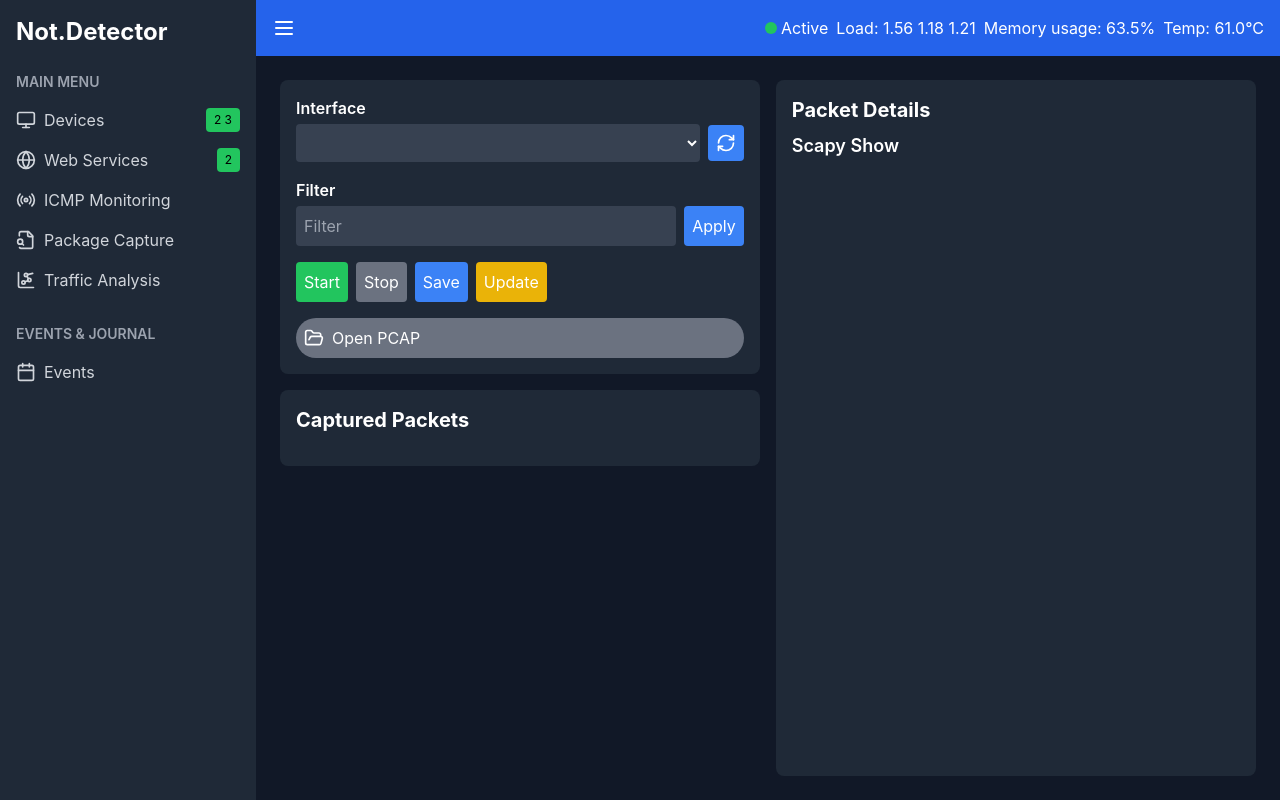
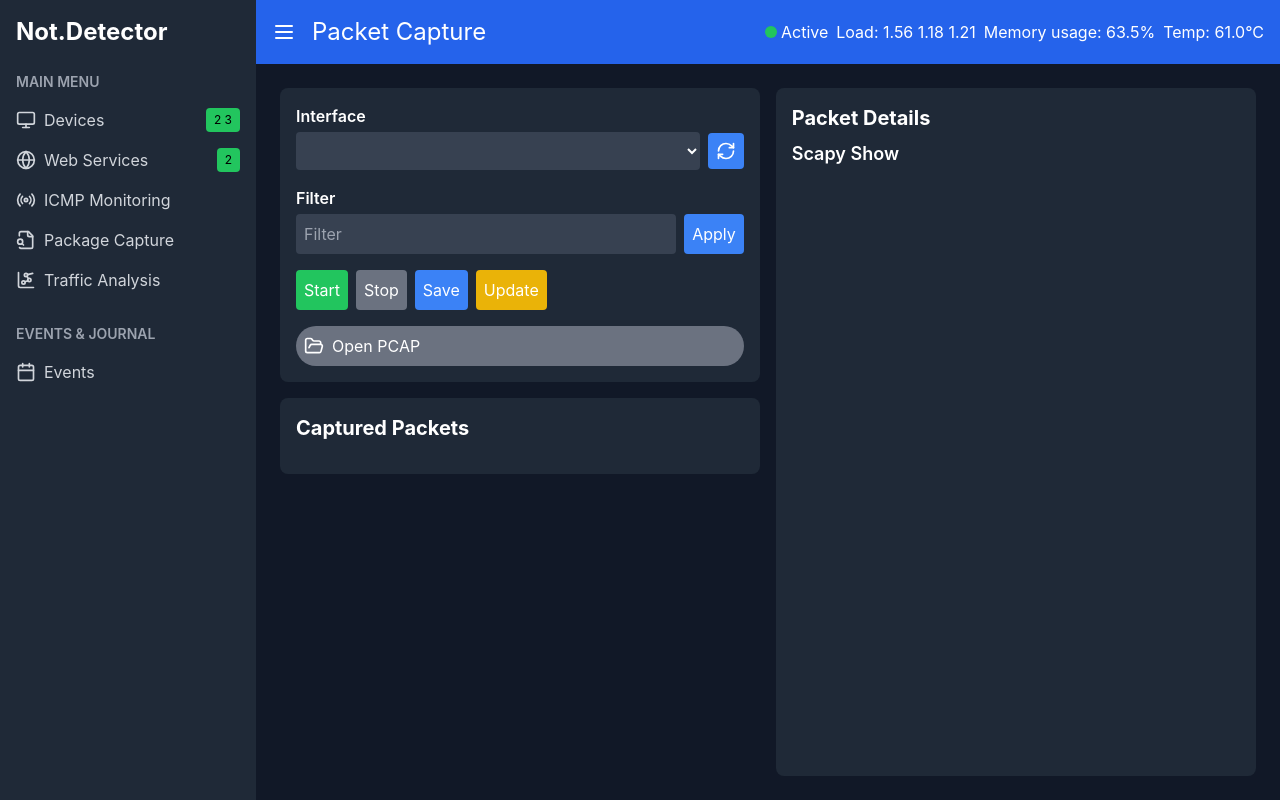
Before and after one commit to DataDefendersWithAI/Network-Detector-and-Web-Monitor, a React (Create React App) app in the folder frontend/: page /package-capture in a window 1280 px wide. Built offline with nearby package versions, Linux system fonts and the light colour scheme.

Commit message:
add headerContent

```diff
--- a/frontend/src/components/PacketCapture.js
+++ b/frontend/src/components/PacketCapture.js
@@ -157,7 +157,7 @@ const PacketCapture = () => {
     <div className="flex bg-gray-900 text-white min-h-screen">
       <Sidebar isNavOpen={isNavOpen} />
       <div className="flex-grow flex flex-col w-4/5">
-        <Headerbar toggleNav={toggleNav} />
+        <Headerbar toggleNav={toggleNav} headerContent={"Packet Capture"}/>
         <main className="p-6 flex-grow flex max-h-screen space-x-4">
           <div className="w-1/2 flex flex-col space-y-4 max-h-screen overflow-y-auto">
             <div className="bg-gray-800 p-4 rounded-lg space-y-4">
--- a/frontend/src/components/TrafficAnalysis.js
+++ b/frontend/src/components/TrafficAnalysis.js
@@ -61,7 +61,7 @@ const TrafficAnalysis = () => {
     <div className="flex bg-gray-900 text-white min-h-screen">
       <Sidebar isNavOpen={isNavOpen} />
       <div className="rounded-lg shadow-lg flex-grow space-y-6">
-        <Headerbar toggleNav={toggleNav} />
+        <Headerbar toggleNav={toggleNav} headerContent={"Traffic Analysis"}/>
         <div className="bg-gray-800 p-4 rounded-lg space-y-6 max-w-md m-auto">
           <h1 className="text-2xl font-bold text-center">
             PCAP File Analysis 🦈
```
